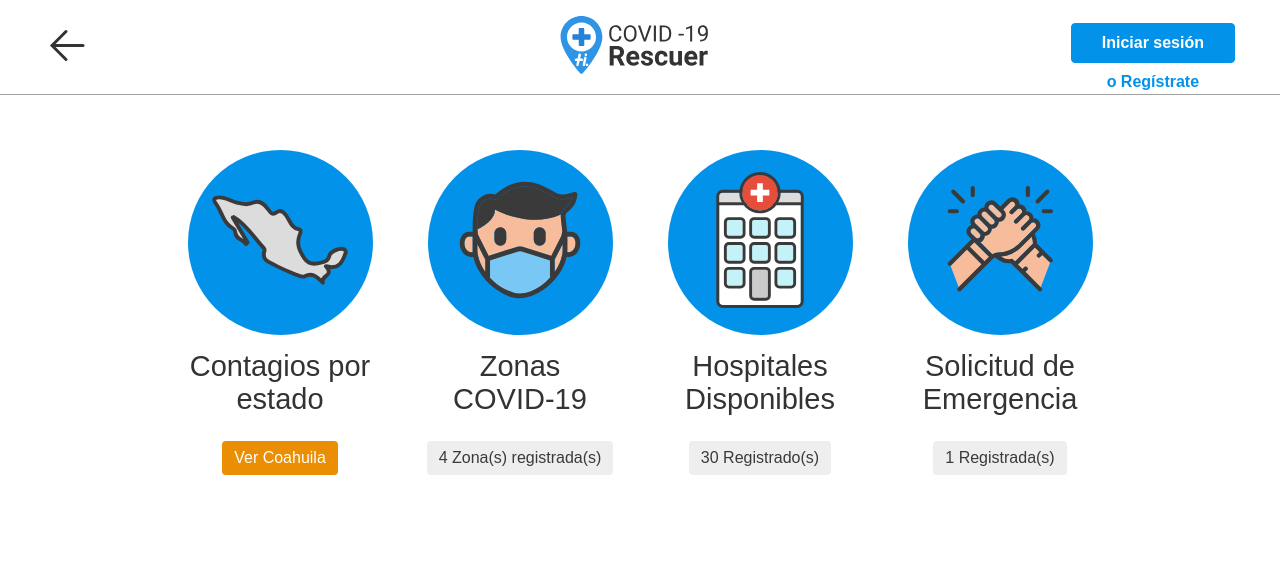
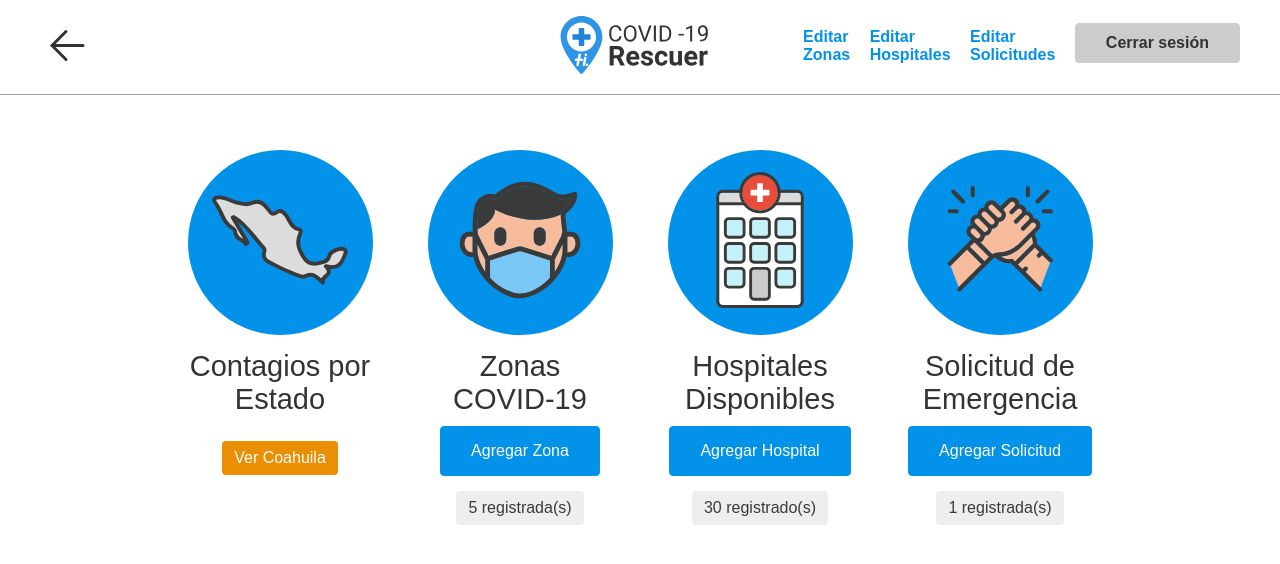
Before and after one commit to rudyntcoah/views, a plain HTML site: page covidRescuer/login.html in a window 1280 px wide. Drawn offline with Linux system fonts and the light colour scheme.

Commit message:
menu in spanish for index
Menu in spanish for index

```diff
--- a/covidRescuer/css/main.less
+++ b/covidRescuer/css/main.less
@@ -77,11 +77,12 @@ header {
         text-align: right;
         //border: 1px solid red;
         right: 0;
-        top: 8px;
+        top: 13px;
 
         .linked-text {
             color: #0392EA;
             padding-top: 0px;
+            margin-top: 2px;
             text-decoration: none;
             text-align: center;
             display: block;
@@ -90,9 +91,10 @@ header {
         a {
             text-decoration: none;
             font-weight: bold;
-            margin: 5px;
             color: #0392EA;
         }
+
+
 
         a:hover {
             color: #027bc5;
@@ -102,6 +104,20 @@ header {
             color: #ffffff;
         }
 
+        >.graybtn {
+            margin-top: 0px !important;
+            vertical-align: top;
+        }
+
+        .edit {
+            display: inline-block;
+            text-decoration: none;
+            text-align: left;
+            font-weight: bold;
+            margin-right: 15px;
+            margin-top: 5px;
+            color: #0392EA;
+        }
     }
 }
 
--- a/covidRescuer/login.html
+++ b/covidRescuer/login.html
@@ -26,16 +26,16 @@
                     <img src="img/covidRescuerLogo.svg">
                 </a>
 
+
                 <div class="right-menu">
-                    <div class="group-btn">
-                        <a class="btn00" href="login.jsp">
-                            Iniciar sesión
-                        </a>
-                        <a class="linked-text" href="register.jsp">
-                            o Regístrate
-                        </a>
-                    </div>
-                </div>
+                    <a class="edit" href="myimpactedarea.jsp">Editar<br>Zonas</a>
+                    <a class="edit" href="myhospital.jsp">Editar<br>Hospitales</a>
+                    <a class="edit" href="myrequest.jsp">Editar<br>Solicitudes</a>
+
+                    <a class="btn00 graybtn" href="signout.jsp">
+                        Cerrar sesión
+                    </a>
+           </div>
 
 
             </div>
@@ -50,7 +50,7 @@
                             <img src="img/mexico.svg">
                         </div>
                         <h2>
-                           Contagios por estado
+                            Contagios por Estado
                         </h2>
                     </a>
 
@@ -73,9 +73,13 @@
                     </a>
 
 
+                    <a href="add_new_covid_area.jsp" class="btn00">
+                        Agregar Zona
+                    </a>
+
 
                     <div class="tag">
-                        4 Zona(s) registrada(s)
+                        5 registrada(s)
                     </div>
                 </div>
 
@@ -85,14 +89,18 @@
                             <img src="img/hospital.svg">
                         </div>
                         <h2>
-                            Hospitales <!--COVID-19-->Disponibles
+                            Hospitales Disponibles
                         </h2>
                     </a>
 
 
+                    <a href="add_new_hospital.jsp" class="btn00">
+                        Agregar Hospital
+                    </a>
+
 
                     <div class="tag">
-                        30 Registrado(s)
+                        30 registrado(s)
                     </div>
                 </div>
 
@@ -107,9 +115,13 @@
                     </a>
 
 
+                    <a href="add_new_request.jsp" class="btn00">
+                        Agregar Solicitud
+                    </a>
+
 
                     <div class="tag">
-                        1 Registrada(s)
+                        1 registrada(s)
                     </div>
                 </div>
 
```
Also changed, not shown: covidRescuer/css/main.css.
